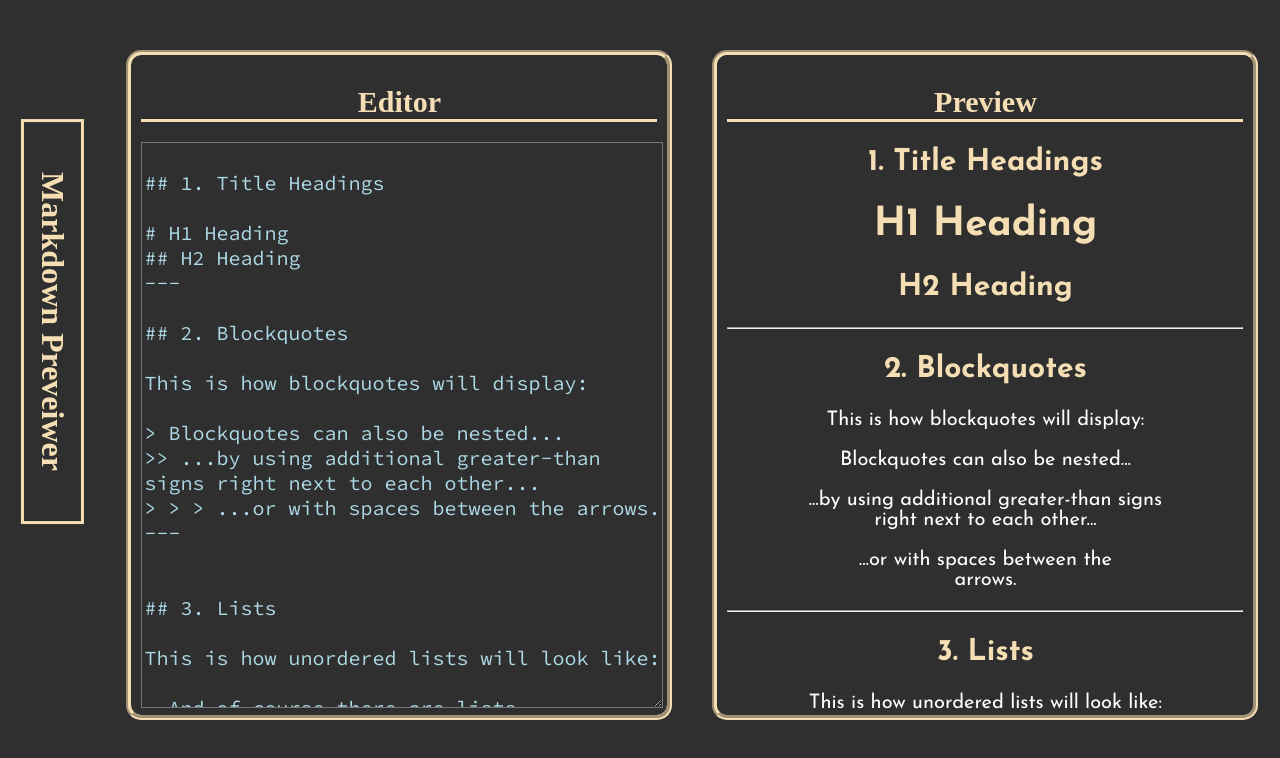
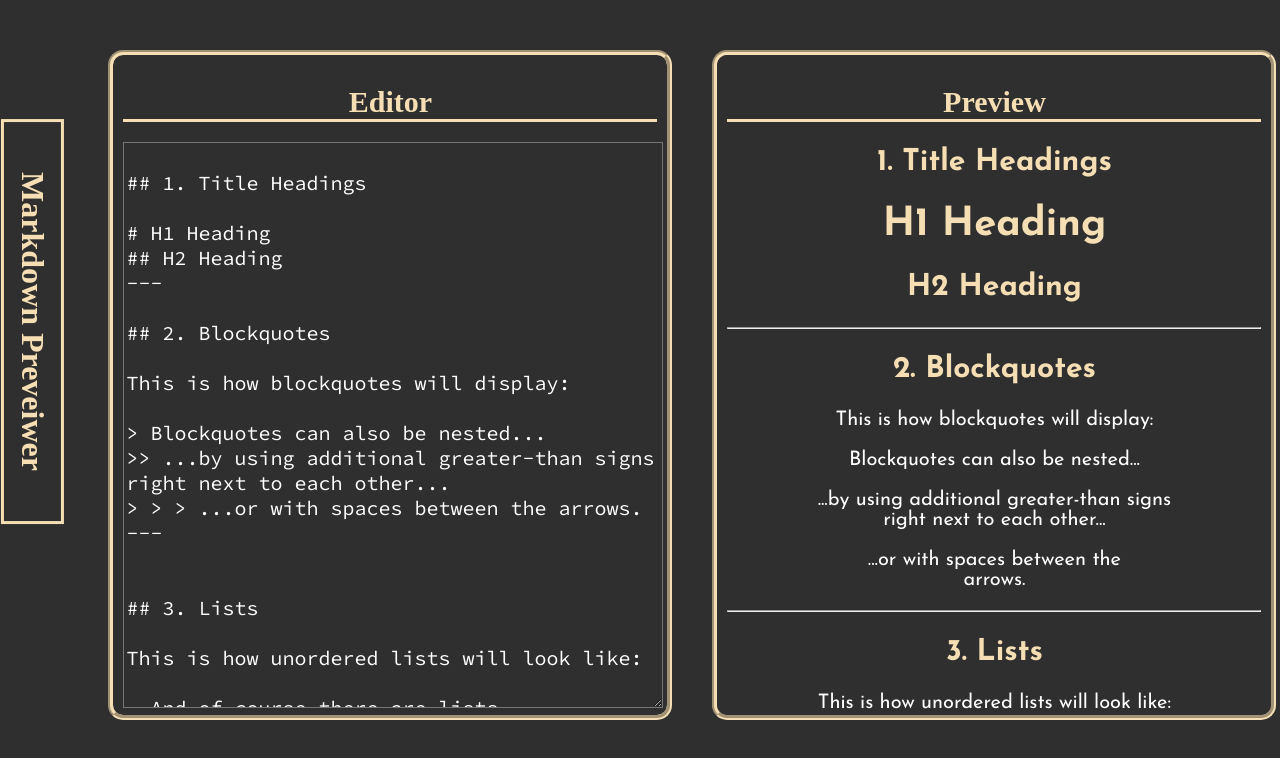
Before and after one commit to Najeeba-Qarqin/MarkdownPreviewer, a React (Create React App) app: page / in a window 1280 px wide. Shown: the top 758 px of the page. Built offline with nearby package versions, Linux system fonts and the light colour scheme; a web font is replaced by a local one.

Commit message:
changed the bg color

```diff
--- a/src/App.css
+++ b/src/App.css
@@ -30,7 +30,7 @@
 }
 
 .container {
-  width: 100%;
+  width: 350px;
   height: 80vh;
   border: 5px groove wheat;
   font-size: 15px;
@@ -65,7 +65,7 @@ h6 {
   width: 100%;
   height: 70vh;
   background-color: #2f2f2f;
-  color: lightblue;
+  color: white;
   font-family: "Source Code Pro", monospace;
 }
 
@@ -110,6 +110,6 @@ a:hover {
   .container {
     margin: 10px;
     padding: 10px;
-    width: 550px;
+    width: 600px;
   }
 }
```
